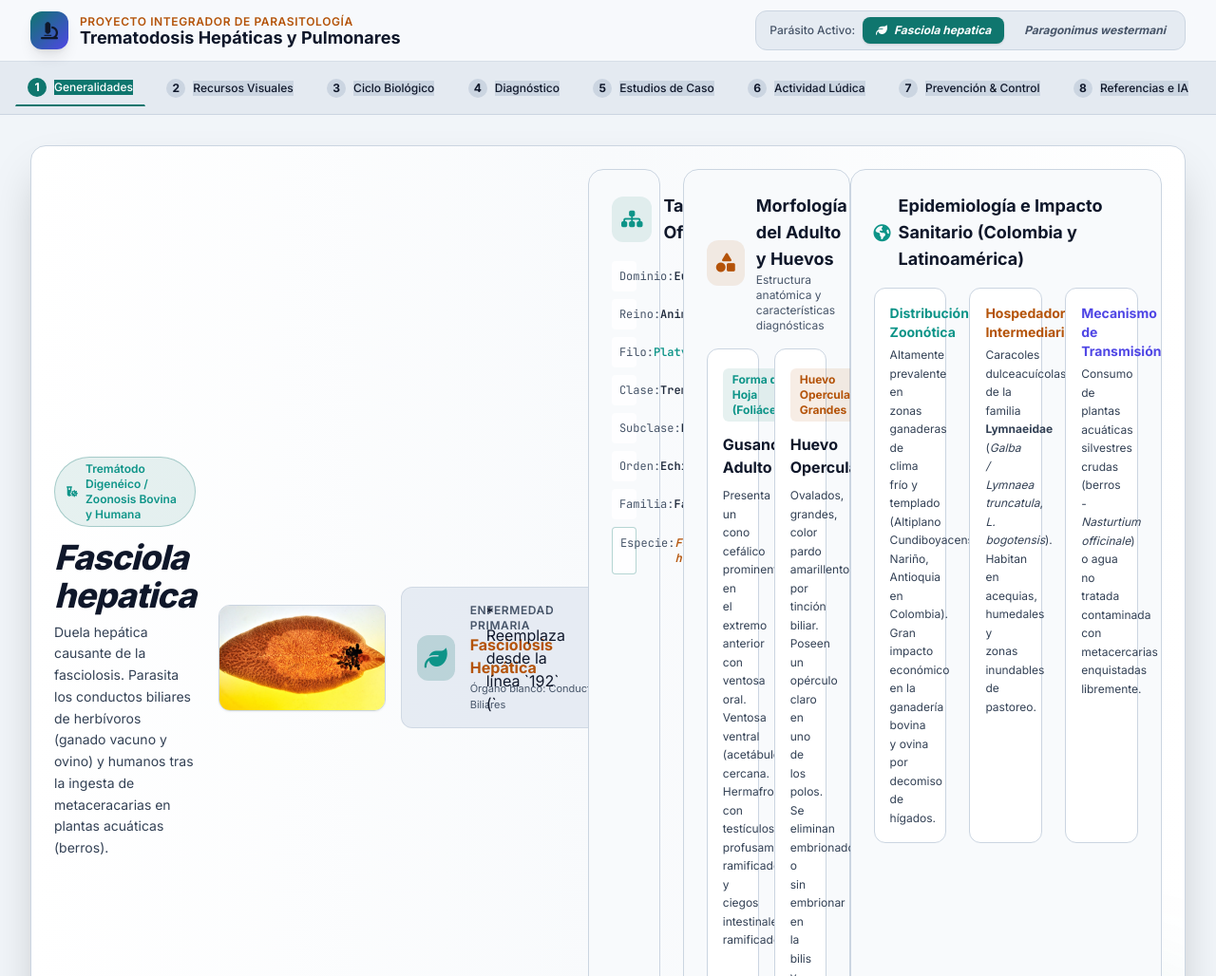
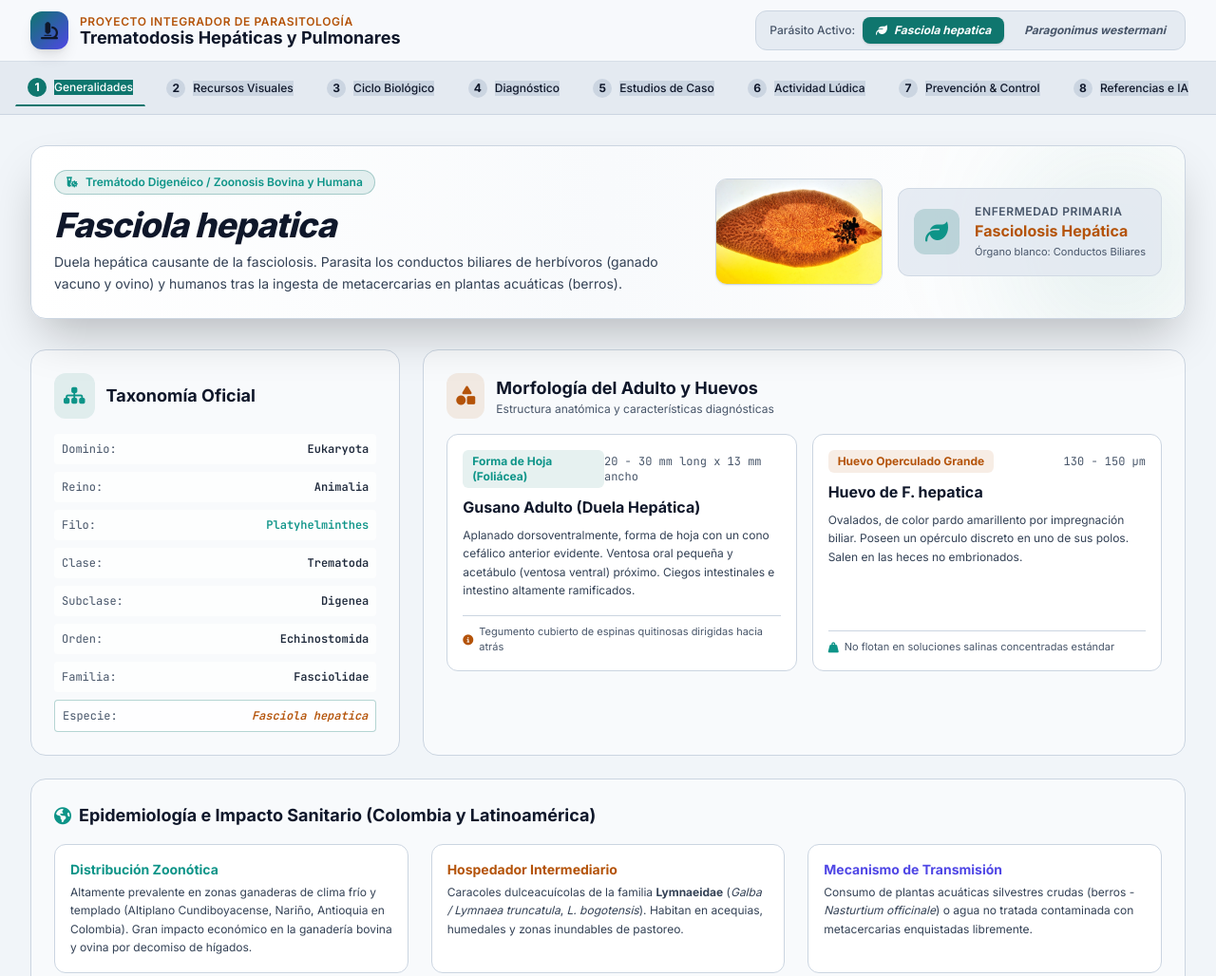
Before and after one commit to juanfelipesaran-cpu/Proyecto-Integrador-de-Parasitolog-a, a plain HTML site: page index.html in a window 1280 px wide. Shown: the top 1028 px of the page at 95% size. Drawn offline with nearby package versions, Linux system fonts and the light colour scheme.

Commit message:
Refactor HTML structure for parasite section

```diff
--- a/index.html
+++ b/index.html
@@ -188,8 +188,6 @@
         <!-- Banner Hero Parasite Selected -->
         <div class="bg-gradient-to-r from-brand-card via-brand-surface to-brand-card border border-brand-border rounded-2xl p-6 mb-8 relative overflow-hidden shadow-2xl">
                 <div class="absolute -right-10 -bottom-10 w-56 h-56 bg-brand-teal/10 rounded-full blur-3xl pointer-events-none"></div>
-            <div class="flex flex-col md:flex-row md:items-center justify-between gap-6 relative z-10">
-
                 <div class="flex flex-col lg:flex-row lg:items-center justify-between gap-6 relative z-10">
                     <div class="max-w-2xl">
                         <div class="inline-flex items-center space-x-2 bg-brand-teal/10 border border-brand-teal/30 px-3 py-1 rounded-full text-brand-tealLight text-xs font-semibold mb-3">
@@ -222,12 +220,6 @@
                             </div>
                         </div>
                     </div>
-
-* Reemplaza desde la línea `192` (`<div class="flex flex-col...`) hasta la línea `212` (`</div>`) con el código de arriba (deja intacta la línea `213` que cierra la tarjeta principal)[cite: 13].
-* Haz clic en el botón verde **Confirma los cambios...** arriba a la derecha[cite: 13].
-* Espera 1 o 2 minutos a que actualice GitHub Pages y recarga la pestaña de tu página con **`Ctrl + F5`**.
-
-¿Cómo se ve ya la imagen colocada en el banner al recargar?
                 </div>
             </div>
 </div>
```
Lines whose indentation alone changed are shown as unchanged.
